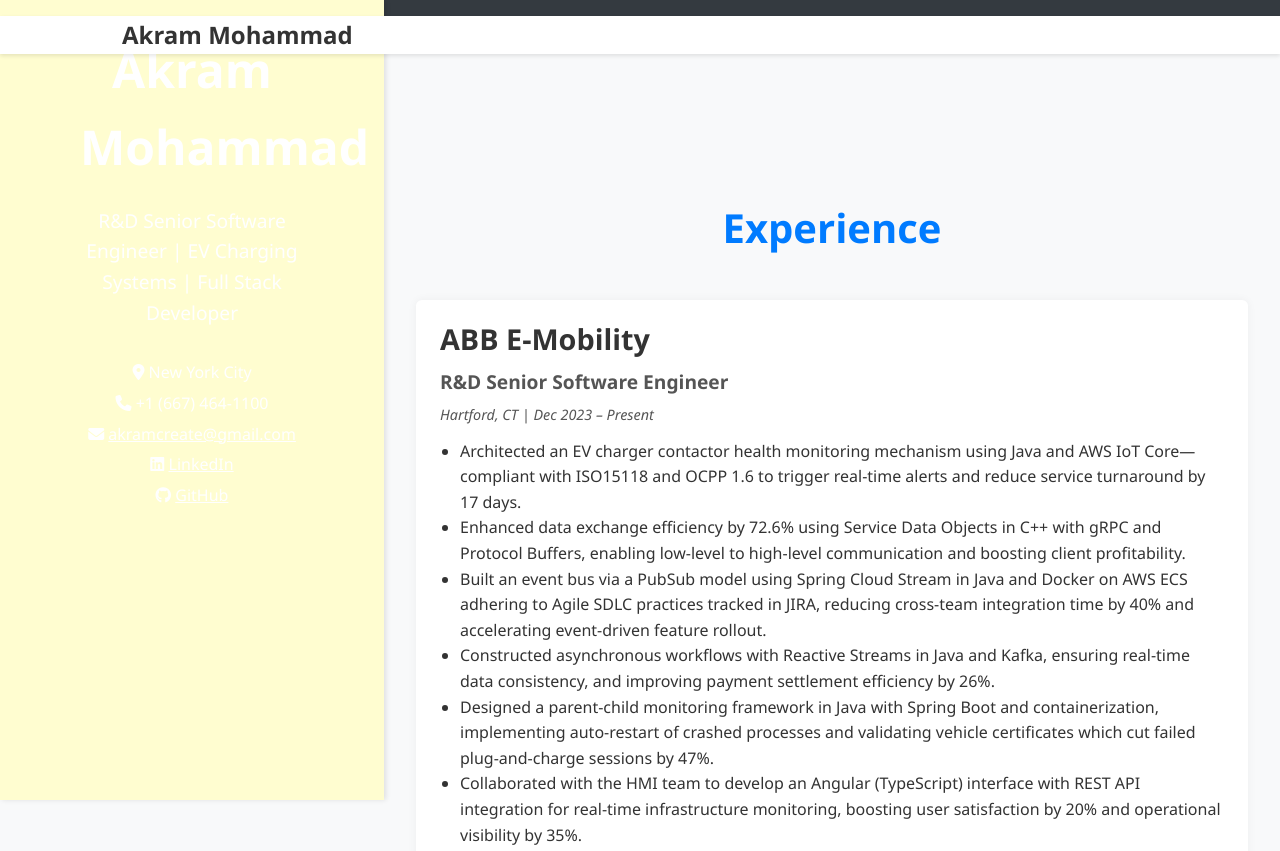
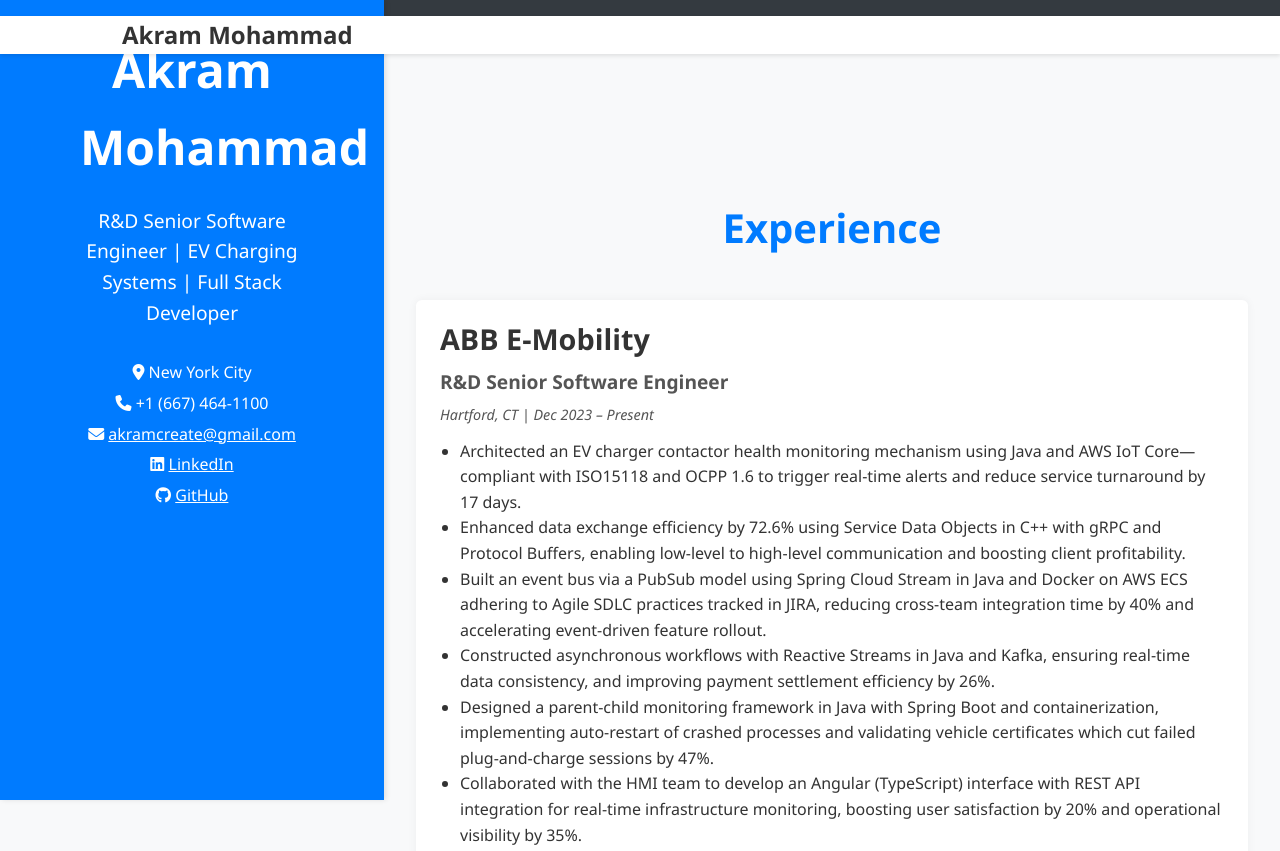
Before and after one commit to Akram1234/p, a plain HTML site: page index.html in a window 1280 px wide. Shown: the top 851 px of the page. Drawn offline with nearby package versions, Linux system fonts and the light colour scheme.

Commit message:
Update index.html

```diff
--- a/index.html
+++ b/index.html
@@ -59,7 +59,7 @@
       width: 30%;
       height: 100vh;
       padding: 2rem;
-      background: #FFFDD0; /* Cream background */
+      background: #007bff; /* Cream background */
       overflow-y: auto;
       box-shadow: 2px 0 5px rgba(0, 0, 0, 0.1);
     }
```
